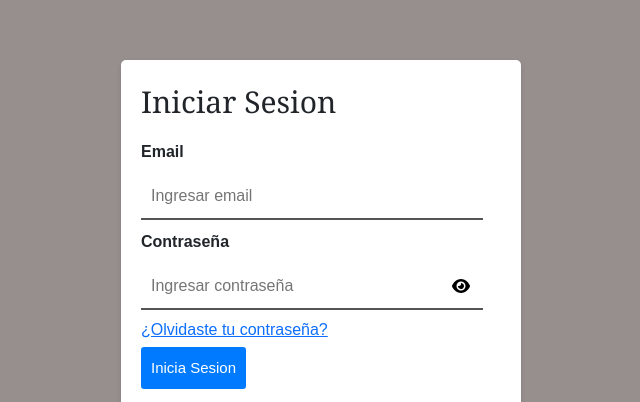
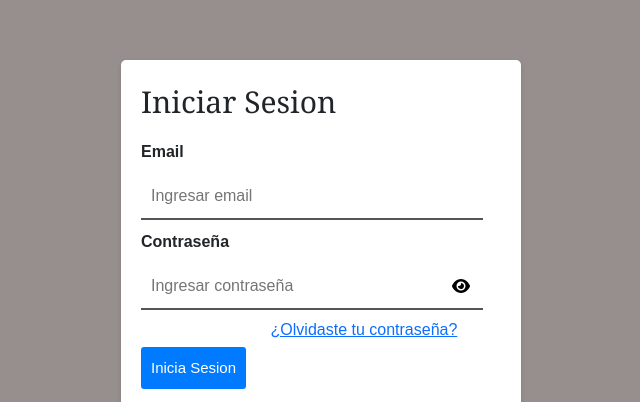
Before and after one commit to vazqueznahuel/Clementina, a React (Create React App) app: page / in a window 1280 px wide. Shown: the part 388-790 px from the top of the page, without its empty margins (319-959 px from the left). Built offline with nearby package versions, Linux system fonts and the light colour scheme; no server answers.

Commit message:
Posicionando olvidar contraseña y dandole estilos

```diff
--- a/src/App.css
+++ b/src/App.css
@@ -44,6 +44,15 @@ body {
     outline: none;
   }
 
+  .olvidar-contraseña{
+    position: relative;
+    left: 36%;
+  }
+
+  .link-olvidar-contraseña{
+    color: black;
+    text-decoration: none;
+  }
 
 /* Botones */
 .button {
```
